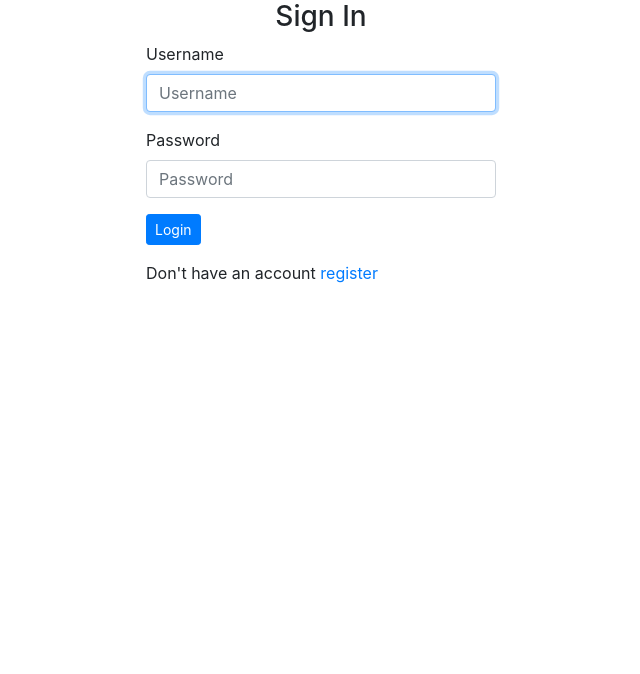
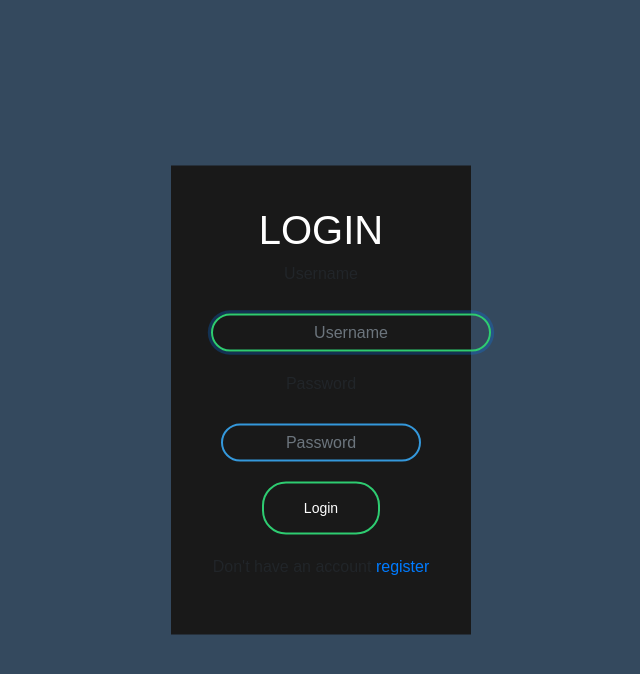
Before and after one commit to Kadas36/DevRator, a Django app: page /accounts/login/ in a window 1280 px wide. Shown: the top 674 px of the page, without its empty margins (319-959 px from the left). Run offline with Django 3.2, Linux system fonts and the light colour scheme; some libraries are stand-ins or nearby versions.

Commit message:
Add Log in styling

```diff
--- a/dev/static/css/base.css
+++ b/dev/static/css/base.css
@@ -127,3 +127,68 @@ html, body {
 	border: none;
 	background: transparent;
 }
+
+
+
+body{
+    margin: 0;
+    padding: 0;
+    font-family: sans-serif;
+    background: #34495e;
+}
+
+.box{
+    width: 300px;
+    padding: 40px;
+    position: absolute;
+    top: 50%;
+    left: 50%;
+    transform: translate(-50%,-50%);
+    background: #191919;
+    text-align: center;
+}
+
+.box h1{
+    color: white;
+    text-transform: uppercase;
+    font-weight: 500;
+}
+
+.box input[type = "text"],.box input[type = "password"]{
+    border:0;
+    background: none;
+    display: block;
+    margin: 20px auto;
+    text-align: center;
+    border: 2px solid #3498db;
+    padding: 14px 10px;
+    width: 200px;
+    outline: none;
+    color: white;
+    border-radius: 24px;
+    transition: 0.25s;
+}
+
+.box input[type = "text"]:focus,.box input[type = "password"]:focus{
+    width: 280px;
+    border-color: #2ecc71;
+}
+
+.box input{
+    border:0;
+    background: none;
+    display: block;
+    margin: 20px auto;
+    text-align: center;
+    border: 2px solid #2ecc71;
+    padding: 14px 40px;
+    outline: none;
+    color: white;
+    border-radius: 24px;
+    transition: 0.25s;
+    cursor: pointer;
+}
+
+.box input[type = "submit"]:hover{
+    background: #2ecc71;
+}
--- a/dev/templates/django_registration/registration_form.html
+++ b/dev/templates/django_registration/registration_form.html
@@ -16,7 +16,7 @@
         </div>
         <div class="panel-body">
 
-          <form  action="/accounts/register/" method="post">
+          <form  action="/accounts/register/" method="post" >
             {% csrf_token %}
             {% bootstrap_form form %}
             <div class="form-group">
@@ -26,6 +26,7 @@
             <input type="hidden" name="next" value="{{next}}">
 
           </form>
+
 
         </div>
 
--- a/dev/templates/registration/login.html
+++ b/dev/templates/registration/login.html
@@ -2,41 +2,22 @@
 {% load bootstrap4 %}
 {% block content %}
 <div class="container">
-  <div class="row">
-    <!-- Empty div -->
-    <div class="col-md-4"></div>
-    <div class="col-md-4">
+
       {% if form.errors %}
         <p> Password or Username is incorrect </p>
       {% endif %}
-      <div class="panel panel-default">
-
-        <div class="panel-heading">
-          <h3 class="text-center">Sign In</h3>
-        </div>
-        <div class="panel-body">
-
-          <form  action="/accounts/login/" method="post">
+        <form  action="/accounts/login/" method="post" class="box">
+            <h1>Login</h1>
             {% csrf_token %}
             {% bootstrap_form form%}
 
             <div class="form-group">
-              <input type="submit" class="btn btn-primary btn-sm" value="Login">
+                <input type="submit" class="btn btn-primary btn-sm" value="Login">
             </div>
 
             <input type="hidden" name="next" value="{{next}}">
-
-          </form>
-          <p>Don't have an account <a href="/accounts/register/">register</a></p>
-
-        </div>
-
-      </div>
-
-    </div>
-    <!-- empty div -->
-    <div class="col-md-4"></div>
-  </div>
+            <p>Don't have an account <a href="/accounts/register/">register</a></p>
+        </form>
 </div>
 
 {% endblock %}
```
